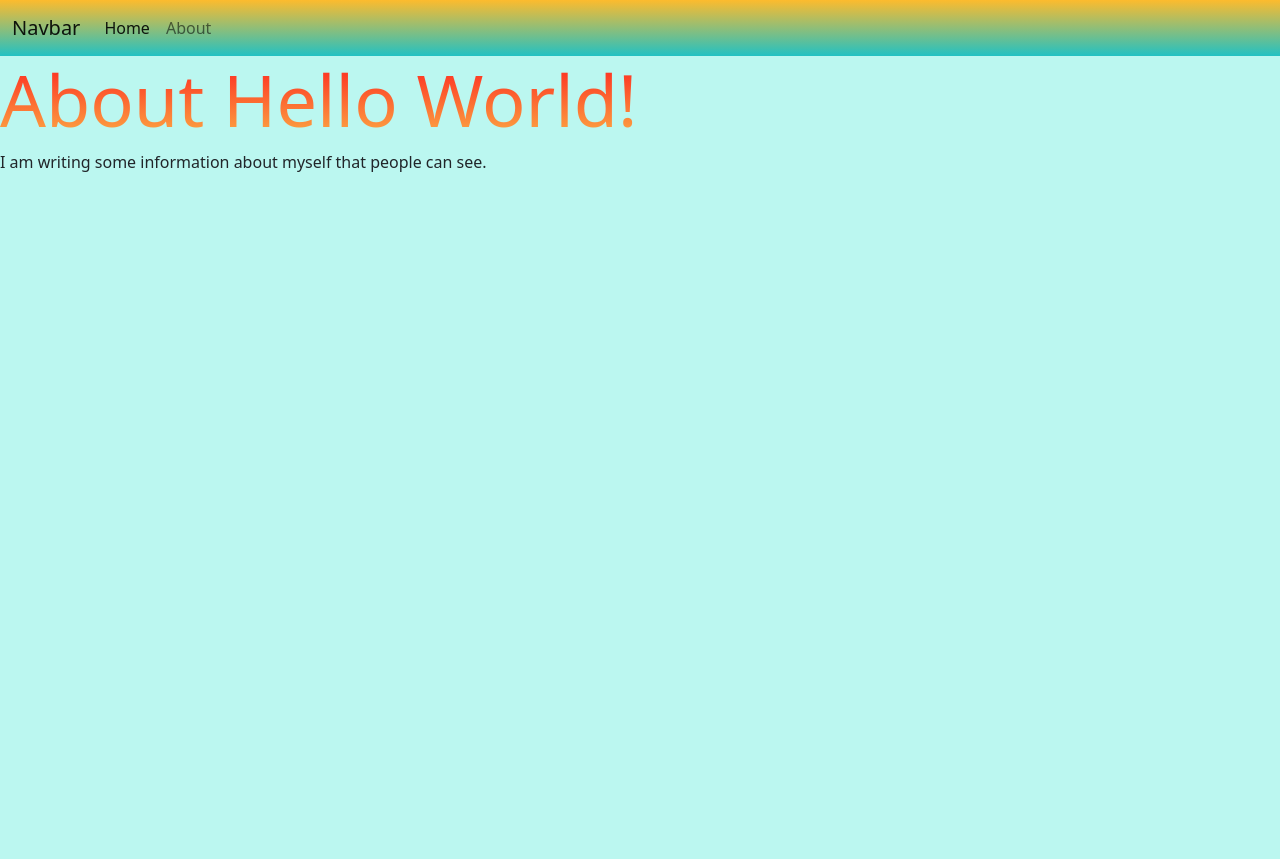
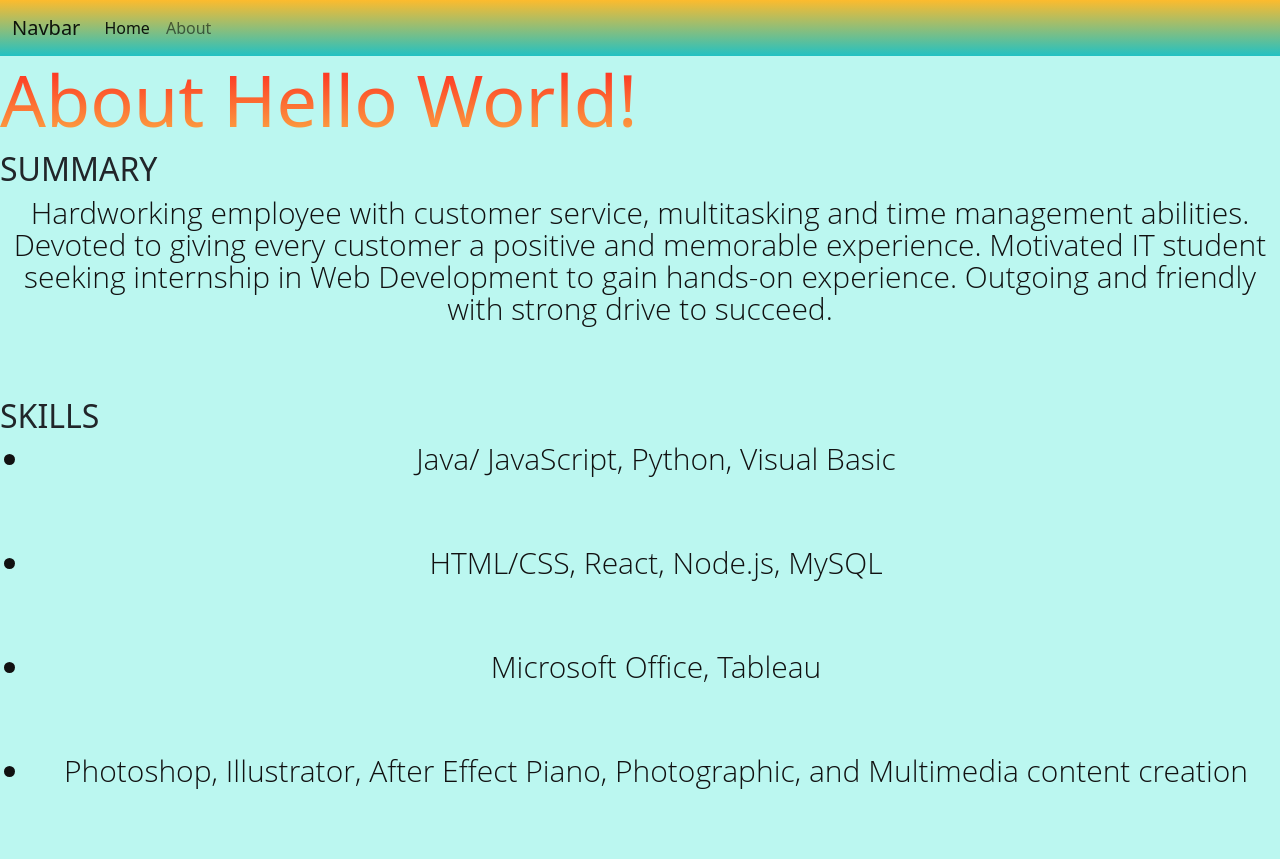
Before and after one commit to takapia95/Flask_app_2, a Flask app: page /about in a window 1280 px wide. Before the commit the page ends 172 px from the top, so only its background shows below. Run offline with Flask 3, Linux system fonts and the light colour scheme; parts of the project's set-up code (start-up, migrations or seed data) failed here and were passed over.

Commit message:
update templates

```diff
--- a/app.py
+++ b/app.py
@@ -1,9 +1,10 @@
+import urllib.request, json
 from flask import Flask, render_template, request
 app = Flask(__name__)             # create an app instance
 
 @app.route("/")
 def hello():
-    return render_template("index.html")
+    return render_template("index.html", datum=dict)
 @app.route("/<name>")              # route with URL variable /<name>
 def hello_name(name):              # call method hello_name
     return "Hello "+ name          # which returns "hello + name
@@ -11,5 +12,9 @@ def hello_name(name):              # call method hello_name
 def about():
     name = request.args.get('name') if request.args.get('name') else "Hello World!"
     return render_template("about.html", aboutName=name)
+url = "https://xkcd.com/info.0.json"
+response = urllib.request.urlopen(url)
+data = response.read()
+dict = json.loads(data)
 if __name__ == "__main__":        # when running python app.py
     app.run(debug=True)
--- a/static/css/app.css
+++ b/static/css/app.css
@@ -9,3 +9,6 @@ h1 {
 body {
         background-color: #bbf7f0;
       }
+p,li {
+ color: #111; font-family: 'Open Sans', sans-serif; font-size: 30px; font-weight: 300; line-height: 32px; margin: 0 0 72px; text-align: center;
+}
--- a/templates/about.html
+++ b/templates/about.html
@@ -11,7 +11,28 @@
     {% extends "template.html" %}
     {% block content %}
         <h1>About {{ aboutName }}</h1>
-        <p>I am writing some information about myself that people can see. </p>
+        <h2>SUMMARY</h2>
+        <p>Hardworking employee with
+customer service, multitasking and
+time management abilities.
+Devoted to giving every customer a
+positive and memorable
+experience. Motivated IT student
+seeking internship in Web
+Development to gain hands-on
+experience. Outgoing and friendly
+with strong drive to succeed.</p>
+<h2>SKILLS</h2>
+<ul>
+<li>Java/ JavaScript, Python, Visual
+Basic</li>
+<li>HTML/CSS, React, Node.js,
+MySQL</li>
+<li>Microsoft Office, Tableau</li>
+<li>Photoshop, Illustrator, After Effect
+Piano, Photographic, and
+Multimedia content creation</li>
+</ul>
     {% endblock %}
     <script src="https://cdn.jsdelivr.net/npm/bootstrap@5.1.0/dist/js/bootstrap.bundle.min.js" integrity="sha384-U1DAWAznBHeqEIlVSCgzq+c9gqGAJn5c/t99JyeKa9xxaYpSvHU5awsuZVVFIhvj" crossorigin="anonymous"></script>
   </body>
--- a/templates/index.html
+++ b/templates/index.html
@@ -11,7 +11,9 @@
   <body>
     {% extends "template.html" %}
     {% block content %}
-      <h1>Hello, world!</h1>
+      <h1>Hello everyone!</h1>
+      <img src="https://pngimg.com/d/welcome_PNG78.png">
+      <p>Today is {{datum.day}}/{{datum.month}}/{{datum.year}}</p>
     {% endblock %}
     <script src="https://cdn.jsdelivr.net/npm/bootstrap@5.1.0/dist/js/bootstrap.bundle.min.js" integrity="sha384-U1DAWAznBHeqEIlVSCgzq+c9gqGAJn5c/t99JyeKa9xxaYpSvHU5awsuZVVFIhvj" crossorigin="anonymous"></script>
   </body>
```
Also changed, not shown: .gitpod.yml (added).
